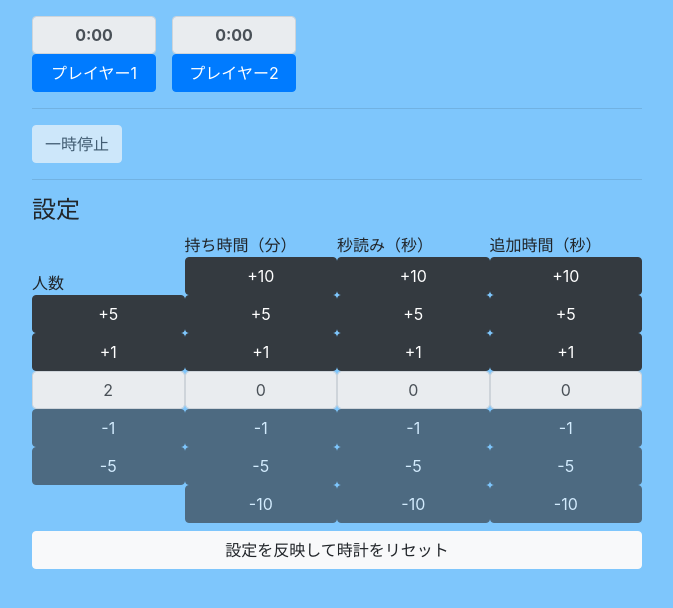
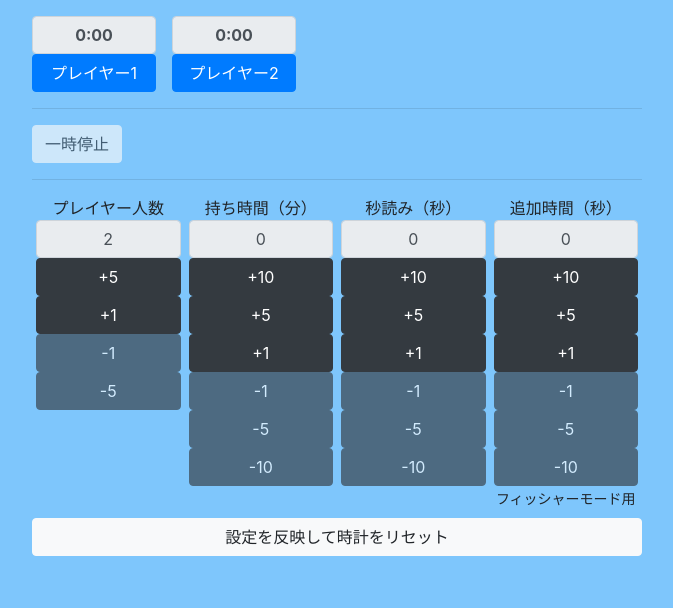
Before and after one commit to myokoym/webchessclock, a Nuxt app: page /rooms/1 in a window 1280 px wide. Shown: the top 608 px of the page, without its empty margins (303-976 px from the left). Built offline with nearby package versions, Linux system fonts and the light colour scheme.

Commit message:
design config area

```diff
--- a/components/Clock.vue
+++ b/components/Clock.vue
@@ -24,16 +24,17 @@
       v-on:click="togglePause()"
     >{{pause ? "　再開　" : "一時停止"}}</button>
     <hr>
-    <h4>設定</h4>
-    <div class="d-flex justify-content-around align-items-center">
+    <div class="d-flex justify-content-around">
       <InputSpinner
+        class="mx-1"
         v-model="master.nPlayers"
         v-bind:emit="emitNPlayers"
         v-bind:max="8"
         v-bind:min="2"
-        label="人数"
+        label="プレイヤー人数"
       ></InputSpinner>
       <InputSpinner
+        class="mx-1"
         v-model="master.time"
         v-bind:emit="emitMasterTime"
         v-bind:max="540"
@@ -41,6 +42,7 @@
         label="持ち時間（分）"
       ></InputSpinner>
       <InputSpinner
+        class="mx-1"
         v-model="master.countdown"
         v-bind:emit="emitMasterCountdown"
         v-bind:max="300"
@@ -48,11 +50,13 @@
         label="秒読み（秒）"
       ></InputSpinner>
       <InputSpinner
+        class="mx-1"
         v-model="master.additional"
         v-bind:emit="emitMasterAdditional"
         v-bind:max="300"
         v-bind:min="0"
         label="追加時間（秒）"
+        description="フィッシャーモード用"
       ></InputSpinner>
     </div>
     <button
--- a/components/InputSpinner.vue
+++ b/components/InputSpinner.vue
@@ -1,13 +1,14 @@
 <template>
   <div class="d-flex flex-column">
-    <span>{{label}}</span>
+    <span class="text-center">{{label}}</span>
+    <input type="text" class="form-control text-center" v-bind:value="value" readonly>
     <button class="btn btn-dark" type="button" v-if="max >= 10" v-on:click="add(10)" v-bind:disabled="value >= max">+10</button>
     <button class="btn btn-dark" type="button" v-if="max >= 5"  v-on:click="add(5)"  v-bind:disabled="value >= max">+5</button>
     <button class="btn btn-dark" type="button"                  v-on:click="add(1)"  v-bind:disabled="value >= max">+1</button>
-    <input type="text" class="form-control text-center" v-bind:value="value" readonly>
     <button class="btn btn-dark" type="button"                  v-on:click="add(-1)"  v-bind:disabled="value <= min">-1</button>
     <button class="btn btn-dark" type="button" v-if="max >= 5"  v-on:click="add(-5)"  v-bind:disabled="value <= min">-5</button>
     <button class="btn btn-dark" type="button" v-if="max >= 10" v-on:click="add(-10)" v-bind:disabled="value <= min">-10</button>
+    <span class="text-center" v-if="description"><small>{{description}}</small></span>
   </div>
 </template>
 <script>
@@ -19,6 +20,7 @@ export default Vue.extend({
     max: Number,
     min: Number,
     label: String,
+    description: String,
     emit: Function,
   },
   data() {
```
